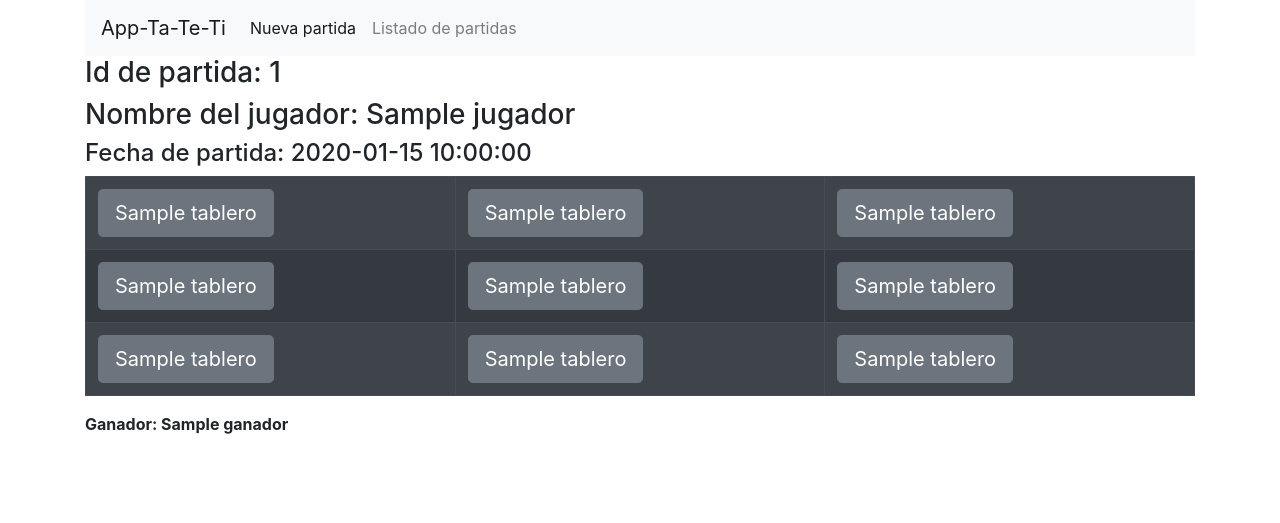
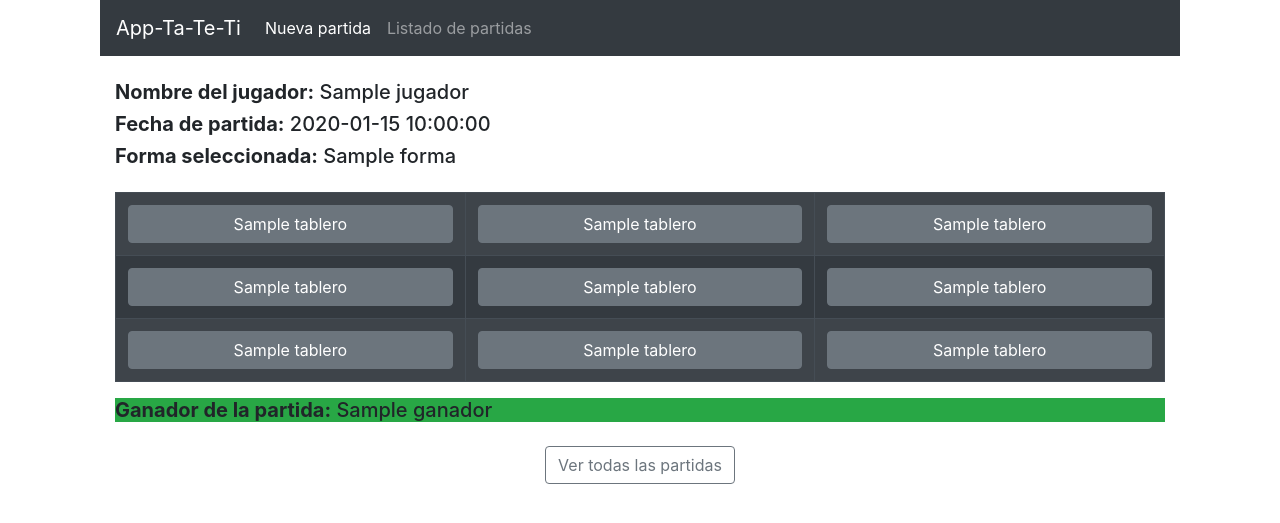
Before and after one commit to tomassiNico/web_api_tateti, a Flask app: template templates/partida.html in a window 1280 px wide. Shown: the top 523 px of the page. Run offline with Flask 2, Linux system fonts and the light colour scheme; the template is opened without the code that fills it: most values are stand-ins (such as "Sample title", 1, 10 or a date in 2020); some libraries are stand-ins or nearby versions.

Commit message:
agregando estilo

```diff
--- a/templates/base.html
+++ b/templates/base.html
@@ -9,11 +9,12 @@
     <script src="https://cdnjs.cloudflare.com/ajax/libs/popper.js/1.14.7/umd/popper.min.js" integrity="sha384-UO2eT0CpHqdSJQ6hJty5KVphtPhzWj9WO1clHTMGa3JDZwrnQq4sF86dIHNDz0W1" crossorigin="anonymous"></script>
     <script src="https://stackpath.bootstrapcdn.com/bootstrap/4.3.1/js/bootstrap.min.js" integrity="sha384-JjSmVgyd0p3pXB1rRibZUAYoIIy6OrQ6VrjIEaFf/nJGzIxFDsf4x0xIM+B07jRM" crossorigin="anonymous"></script>
   </head>
-  <body class="grad">
+  <body >
     <div class="container">
 
-      <nav class="navbar navbar-expand-lg navbar-light bg-light">
-        <a class="navbar-brand" href="#">App-Ta-Te-Ti</a>
+    <div class="container">
+      <nav class="navbar navbar-expand-lg navbar-dark bg-dark">
+        <a class="navbar-brand" href="/">App-Ta-Te-Ti</a>
         <button class="navbar-toggler" type="button" data-toggle="collapse" data-target="#navbarNav" aria-controls="navbarNav" aria-expanded="false" aria-label="Toggle navigation">
           <span class="navbar-toggler-icon"></span>
         </button>
@@ -28,10 +29,9 @@
           </ul>
         </div>
       </nav>
-
+      {% block content %}{% endblock %}
     </div>
-
-    {% block content %}{% endblock %}
+    </div>
 
   </body>
 </html>
--- a/templates/index.html
+++ b/templates/index.html
@@ -1,4 +1,6 @@
 {% extends "base.html" %}
 {% block content %}
-  <h3>Bienvenido al juego de Ta-Te-Ti</h3>
+  <div class="container">
+    <h3>Bienvenido al juego de Ta-Te-Ti</h3>
+  </div>
 {% endblock %}
--- a/templates/nueva_partida.html
+++ b/templates/nueva_partida.html
@@ -1,18 +1,18 @@
 {% extends "base.html" %}
 {% block content %}
-<div class="container">
+<div class="container mt-4">
   <form action="/crear_partida" method="POST">
     <div class="form-group">
       <label for="jugador">Tu Nombre:</label>
       <input type="text" class="form-control" id="jugador" placeholder="Nombre del jugador..." name="jugador">
     </div>
     <div class="form-group">
-      <label for="forma">Example select</label>
+      <label for="forma">Seleccione CRUZ o CIRCULO</label>
       <select class="form-control" id="forma" name="forma">
         <option>X</option>
         <option>O</option>
       </select>
-      <button type="submit" class="btn btn-primary mb-2">Crear partida</button>
+      <button type="submit" class="btn btn-primary mt-4">Crear partida</button>
     </div>
   </form>
 </div>
--- a/templates/partida.html
+++ b/templates/partida.html
@@ -1,31 +1,33 @@
 {% extends "base.html" %}
 {% block content%}
-<div class="container">
-  <h3>Id de partida: {{ partida._id }}</h3>
-  <h3>Nombre del jugador: {{ partida.jugador }}</h3>
-  <h4>Fecha de partida: {{ partida.add_date }}</h4>
-
-  <table class="table table-striped table-dark table-bordered">
+<div class="container mt-4">
+  <h5><b>Nombre del jugador:</b> {{ partida.jugador }}</h5>
+  <h5><b>Fecha de partida:</b> {{ partida.add_date }}</h5>
+  <h5><b>Forma seleccionada:</b> {{ partida.forma }}</h5>
+  <table class="table table-striped table-dark table-bordered mt-4">
   <tbody>
     <tr>
-      <td><a href="/partida/{{ partida._id }}/jugar/0"><button type="submit" class="btn btn-secondary btn-lg" >{{ tablero[0] }}</button></td></a>
-      <td><a href="/partida/{{ partida._id }}/jugar/1"><button type="button" class="btn btn-secondary btn-lg" >{{ tablero[1] }}</button></td>
-      <td><a href="/partida/{{ partida._id }}/jugar/2"><button type="button" class="btn btn-secondary btn-lg" >{{ tablero[2] }}</button></td>
+      <td class="text-center"><a class="btn btn-secondary btn-block" href="/partida/{{ partida._id }}/jugar/0">{{ tablero[0] }}</td>
+      <td class="text-center"><a class="btn btn-secondary btn-block" href="/partida/{{ partida._id }}/jugar/1">{{ tablero[1] }}</td>
+      <td class="text-center"><a class="btn btn-secondary btn-block" href="/partida/{{ partida._id }}/jugar/2">{{ tablero[2] }}</td>
     </tr>
     <tr>
-      <td><a href="/partida/{{ partida._id }}/jugar/3"><button type="button" class="btn btn-secondary btn-lg" >{{ tablero[3] }}</button></td>
-      <td><a href="/partida/{{ partida._id }}/jugar/4"><button type="button" class="btn btn-secondary btn-lg" >{{ tablero[4] }}</button></td>
-      <td><a href="/partida/{{ partida._id }}/jugar/5"><button type="button" class="btn btn-secondary btn-lg" >{{ tablero[5] }}</button></td>
+      <td class="text-center"><a class="btn btn-secondary btn-block" href="/partida/{{ partida._id }}/jugar/3">{{ tablero[3] }}</td>
+      <td class="text-center"><a class="btn btn-secondary btn-block" href="/partida/{{ partida._id }}/jugar/4">{{ tablero[4] }}</td>
+      <td class="text-center"><a class="btn btn-secondary btn-block" href="/partida/{{ partida._id }}/jugar/5">{{ tablero[5] }}</td>
     </tr>
     <tr>
-      <td><a href="/partida/{{ partida._id }}/jugar/6"><button type="button" class="btn btn-secondary btn-lg" >{{ tablero[6] }}</button></td>
-      <td><a href="/partida/{{ partida._id }}/jugar/7"><button type="button" class="btn btn-secondary btn-lg" >{{ tablero[7] }}</button></td>
-      <td><a href="/partida/{{ partida._id }}/jugar/8"><button type="button" class="btn btn-secondary btn-lg" >{{ tablero[8] }}</button></td>
+      <td class="text-center"><a class="btn btn-secondary btn-block" href="/partida/{{ partida._id }}/jugar/6">{{ tablero[6] }}</td>
+      <td class="text-center"><a class="btn btn-secondary btn-block" href="/partida/{{ partida._id }}/jugar/7">{{ tablero[7] }}</td>
+      <td class="text-center"><a class="btn btn-secondary btn-block" href="/partida/{{ partida._id }}/jugar/8">{{ tablero[8] }}</td>
     </tr>
   </tbody>
 </table>
   {% if partida.ganador != '' %}
-    <b>Ganador: {{ partida.ganador }}</b>
+    <h5 class="bg-success"><b>Ganador de la partida:</b> {{ partida.ganador }}</h5>
   {% endif %}
+  <div class="container text-center mt-4">
+    <a class="btn btn-outline-secondary" href="/partidas">Ver todas las partidas</a>
+  </div>
 </div>
 {% endblock %}
```
